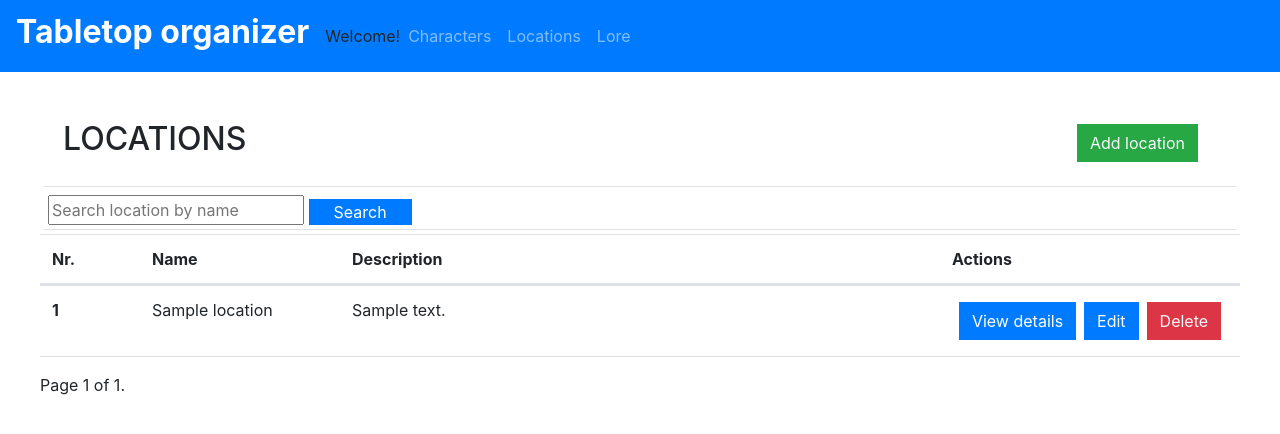
After one commit to JeremiNowikow/Tabletop_notes_organizer_app, a Django app: page /locations/ in a window 1280 px wide. The commit adds this page. Shown: the top 434 px of the page. Run offline with Django 4.2, Linux system fonts and the light colour scheme; tables that the repository leaves empty hold one stand-in row (values such as "Sample post"); some libraries are stand-ins or nearby versions.

Commit message:
Location list view, create and delete relationship

```diff
--- a/organizer/additional_functions.py
+++ b/organizer/additional_functions.py
@@ -1,3 +1,5 @@
+# called to make sure the age and level of a character are positive, and changes the value to none
+# if it's an empty string
 def validate_age_or_level(number):
     if number == '':
         return None
--- a/organizer/models.py
+++ b/organizer/models.py
@@ -57,7 +57,8 @@ class Location(models.Model):
 
     # any characters living in the location or that have a history with it
     related_characters = models.ManyToManyField(Character, blank=True)
-    description = models.TextField(null=True, blank=True)
+    description = models.CharField(max_length=128)
+    location_lore = models.TextField(null=True, blank=True)
 
     # Game master's private notes about the location, not viewable by the player users
     gm_notes = models.TextField(blank=True, null=True)
--- /dev/null
+++ b/organizer/templates/organizer/locations.html
@@ -0,0 +1,78 @@
+{% extends 'organizer/menu.html' %}
+
+{% block title %}Locations {% endblock %}
+
+{% block content %}
+    <div class="dashboard-content border-dashed p-3 m-4 view-height">
+        <div class="row border-bottom border-3 p-1 m-1">
+            <div class="col noPadding"><h2 class="color-header text-uppercase">Locations</h2></div>
+            <div class="col noPadding d-flex justify-content-end mb-2">
+                <form method="POST" class="col noPadding d-flex justify-content-end mb-2">
+                    <a href="" class="btn btn-success rounded-0 text-light m-1">Add location</a>
+                    {% csrf_token %}
+                </form>
+
+            </div>
+        </div>
+
+        <div class="border-bottom border-3 p-1 m-1 inline-block">
+            <form method="POST">
+                <input type="text" placeholder="Search location by name" name="searchText">
+                <button type="submit" name="search"
+                        class="btn btn-primary rounded-0 pt-0 pb-0 pr-4 pl-4">
+                    Search
+                </button>
+                {% csrf_token %}
+            </form>
+        </div>
+
+    <table class="table border-bottom schedules-content">
+        <thead>
+                <tr class="d-flex text-color-darker">
+                    <th scope="col" class="col-1">Nr.</th>
+                    <th scope="col" class="col-2">Name</th>
+                    <th scope="col" class="col-6">Description</th>
+                    <th scope="col" class="col-3 center">Actions</th>
+                </tr>
+                </thead>
+        <tbody>
+            {% for location in page_obj %}
+                <tr class="d-flex">
+                    <th scope="row" class="col-1">{{ forloop.counter }}</th>
+                    <td class="col-2">{{ location.name }}</td>
+                    <td class="col-6">{{ location.description }}</td>
+                    <td class="col-3 d-flex align-items-center justify-content-center flex-wrap">
+                        <a href="/locations/{{ location.id }}/" class="btn btn-primary rounded-0 m-1">View details</a>
+                        <a href="/locations/edit/{{ location.id }}/" class="btn btn-primary rounded-0 text-light m-1">Edit</a>
+                        <a href="/locations/delete/{{ character.id }}/" class="btn btn-danger rounded-0 text-light m-1">Delete</a>
+
+                    </td>
+                </tr>
+
+
+            {% endfor %}
+
+        </tbody>
+    </table>
+    <div class="pagination">
+        <span class="step-links">
+            {% if page_obj.has_previous %}
+                <a href="?page=1">&laquo; first</a>
+                <a href="?page={{ page_obj.previous_page_number }}">previous</a>
+            {% endif %}
+
+            <span class="current">
+                Page {{ page_obj.number }} of {{ page_obj.paginator.num_pages }}.
+            </span>
+
+            {% if page_obj.has_next %}
+                <a href="?page={{ page_obj.next_page_number }}">next</a>
+                <a href="?page={{ page_obj.paginator.num_pages }}">last &raquo;</a>
+            {% endif %}
+        </span>
+                    </div>
+    </div>
+
+    </div>
+
+{% endblock content %}
--- a/organizer/templates/organizer/menu.html
+++ b/organizer/templates/organizer/menu.html
@@ -22,6 +22,7 @@
             <ul class="navbar-nav mr-auto">
                 <li class="nav-item"> <a class="nav-link" href="/characters">Characters</a></li>
                 <li class="nav-item"> <a class="nav-link" href="/locations">Locations</a></li>
+                <li class="nav-item"> <a class="nav-link" href="/lore-events">Lore</a></li>
 
             </ul>
         </div>
--- a/organizer/urls.py
+++ b/organizer/urls.py
@@ -12,5 +12,13 @@ urlpatterns = [
     path('add-player-character/', organizer_views.AddPlayerCharacter.as_view(), name='add-player'),
     path('add-nonplayable-character/', organizer_views.AddNonPlayableCharacter.as_view(), name='add-npc'),
     path('characters/edit/<int:id>/', organizer_views.EditCharacter.as_view(), name='edit-character'),
+    path('locations/', organizer_views.LocationListView.as_view(), name='locations'),
+    path('locations/delete/<int:id>/', organizer_views.DeleteLocation.as_view(), name='delete-location'),
+    path('locations/<int:id>/', organizer_views.ShowLocationDetails.as_view(), name='location-details'),
+    path('characters/add-relationship/<int:id>/', organizer_views.AddRelationship.as_view(), name='add-relationship'),
+    path('relationships/delete/<int:id>/<int:char_id>/', organizer_views.DeleteRelationship.as_view(), name='delete-relationship'),
+    path('relationships/edit/<int:id>/', organizer_views.EditRelationship.as_view(), name='edit-relationship'),
+
+
 
 ]
--- a/organizer/views.py
+++ b/organizer/views.py
@@ -7,6 +7,7 @@ from django.views import View
 from django.views.generic import UpdateView
 from organizer.additional_functions import validate_age_or_level
 from organizer.models import *
+from django.db.models import Q
 
 
 # Create your views here.
@@ -52,11 +53,9 @@ class ShowCharacterDetails(View):
         else:
             player_char = False
 
-        relationships = []
-        for rel in character.relations:
+        relationships = character.relationships.through.objects.filter(Q(first_person=character.pk) | Q(second_person=character.pk))
 
-
-        return render(request, 'organizer/character_view.html', {'player_char': player_char, 'character': character})
+        return render(request, 'organizer/character_view.html', {'player_char': player_char, 'character': character, 'relationships': relationships})
 
 
 # deletes the chosen character from the database
@@ -182,3 +181,66 @@ class EditCharacter(View):
             character.history_with_players = request.POST.get('history_with_players')
         character.save()
         return redirect('character-details', id=character.pk)
+
+class LocationListView(View):
+    def get(self, request):
+        locations = Location.objects.all().order_by('name')
+        paginator = Paginator(locations, 25)
+        page_number = request.GET.get("page")
+        page_obj = paginator.get_page(page_number)
+        return render(request, 'organizer/locations.html', {'page_obj': page_obj})
+
+    def post(self, request):
+        if 'search' in request.POST:
+            search = request.POST.get('searchText')
+            locations = Location.objects.filter(name__icontains=search).order_by('name')
+        paginator = Paginator(locations, 25)
+        page_number = request.GET.get("page")
+        page_obj = paginator.get_page(page_number)
+        return render(request, 'organizer/locations.html', {'page_obj': page_obj})
+
+
+# creates a new relationship between two characters
+class AddRelationship(View):
+     def get(self, request, id):
+          character = Character.objects.get(pk=id)
+          all_characters = Character.objects.filter(~Q(pk=id))
+          return render(request, 'organizer/create_relationship.html', {'character': character, 'all_characters': all_characters})
+     def post(self, request, id):
+          first_character = Character.objects.get(pk=id)
+          second_character = Character.objects.get(pk=request.POST.get('second'))
+          type = request.POST.get('type')
+          description = request.POST.get('description')
+
+          Relationship.objects.create(first_person=first_character,
+                                      second_person=second_character,
+                                      type=type,
+                                      description=description)
+          return redirect('character-details', id=id)
+
+
+# deletes an existing relationship from the database
+class DeleteRelationship(View):
+    def get(self, request, id, char_id):
+        relationship = Relationship.objects.get(pk=id)
+        relationship.delete()
+        return redirect('character-details', id=char_id)
+
+
+class EditRelationship(View):
+    def get(self, request, id):
+        relationship = Relationship.objects.get(pk=id)
+        return render(request, 'organizer/edit_relationship.html', {'relationship': relationship})
+
+
+class DeleteLocation(View):
+    def get(self, request, id):
+        location = Location.objects.get(pk=id)
+        location.delete()
+        return redirect('locations')
+
+class ShowLocationDetails(View):
+    def get(self, request, id):
+        location = Location.objects.get(pk=id)
+
+        return render(request, 'organizer/location_view.html', {'location': location})
```
Also changed, not shown: organizer/templates/organizer/character_view.html (+22 -2 lines), organizer/templates/organizer/create_relationship.html (added, +64 -0 lines), organizer/templates/organizer/location_view.html (added, +56 -0 lines), organizer/migrations/0009_location_location_lore.py (added), organizer/migrations/0010_alter_location_description.py (added).
